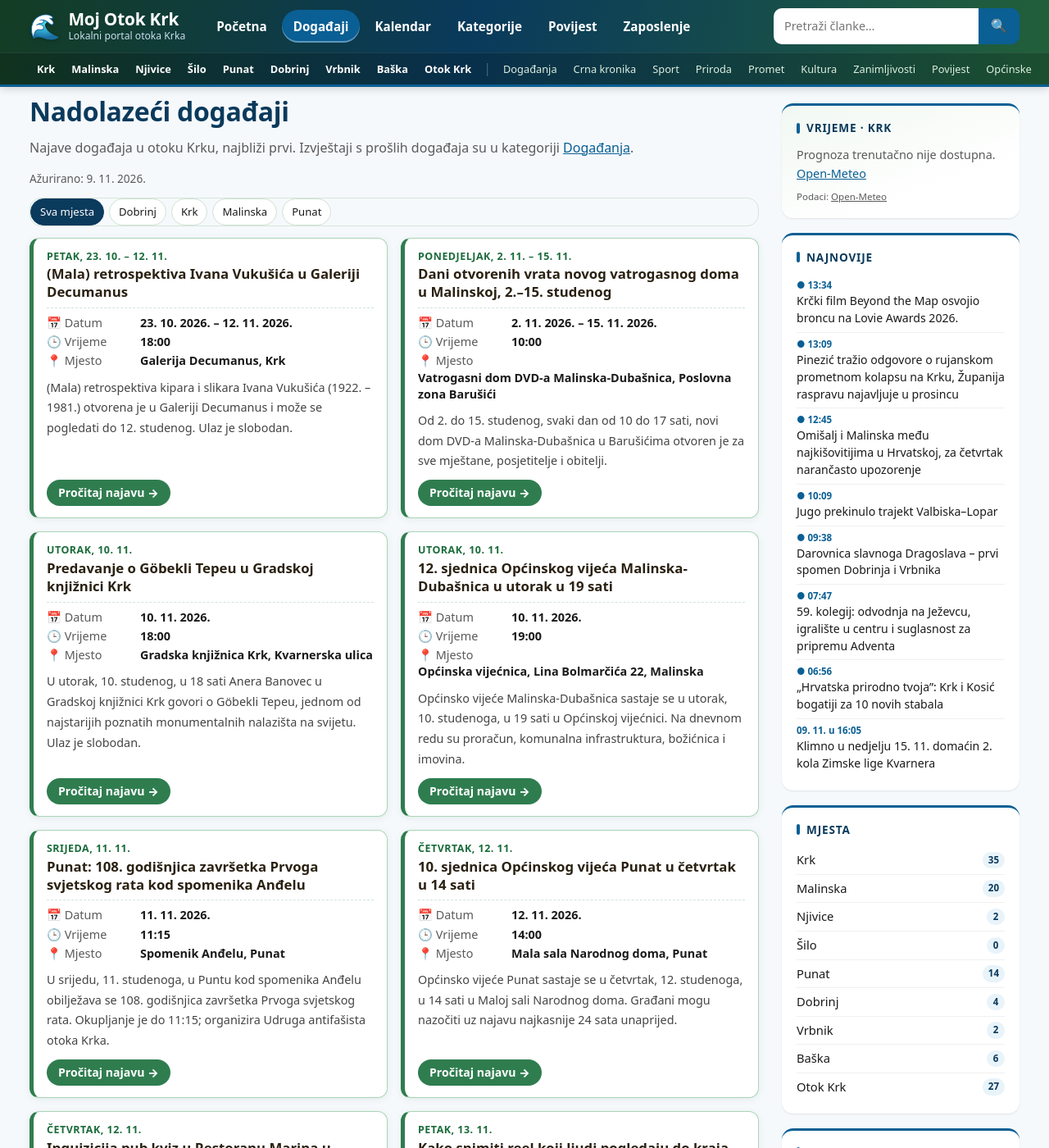
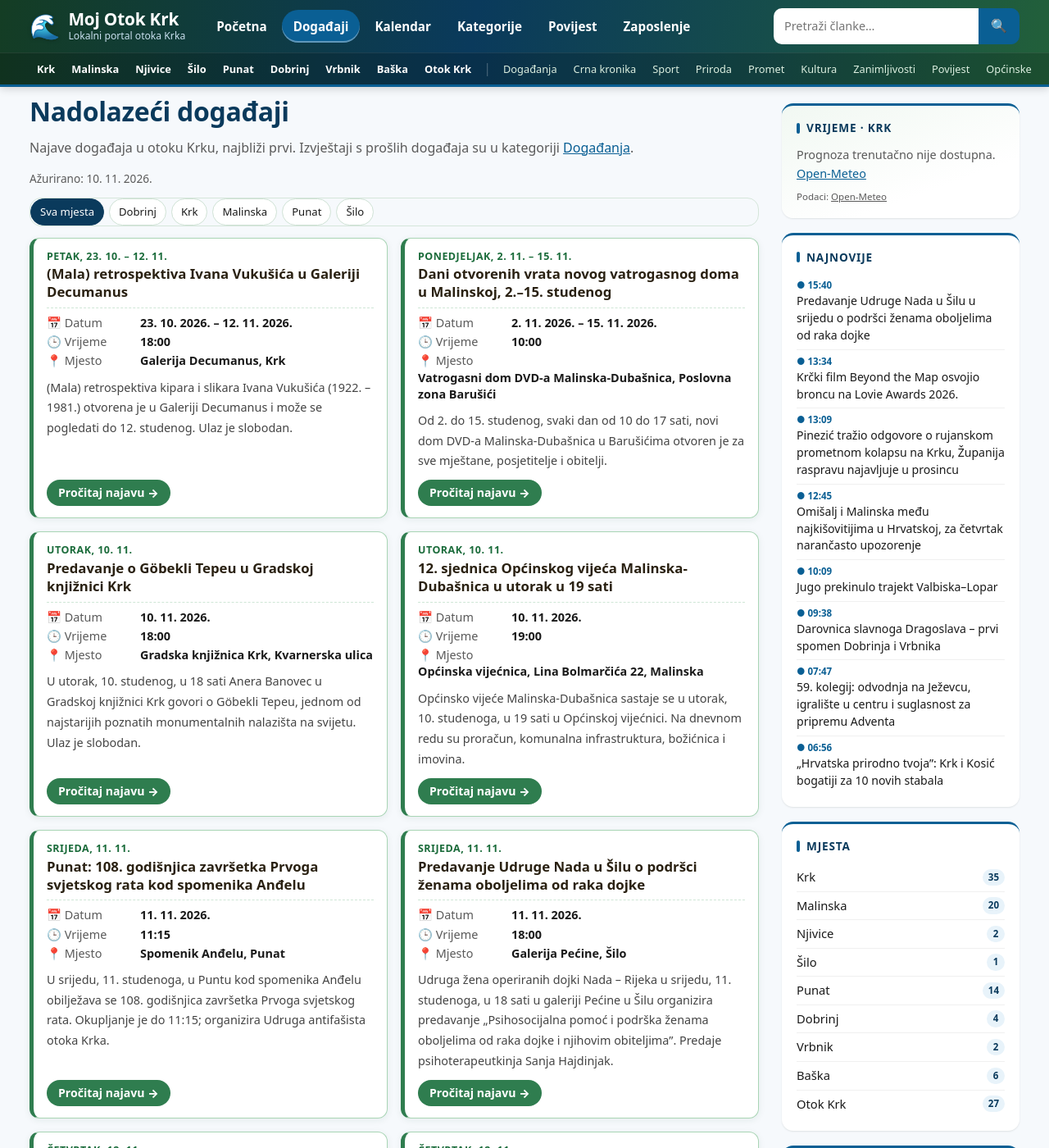
Before and after one commit to MojGK/moj-otok-krk, a Jekyll site: the page built from dogadaji.md, in a window 1280 px wide and 1400 px high. Shown: the whole window at 82% size. Built offline with Jekyll 4.4.1, drawn with Linux system fonts in a browser that asks for light colours; some of the changed text lies outside the part shown.

Commit message:
10.11: Predavanje Udruge Nada u Šilu; dopuna 2. kola Zimske lige u Klimnu

```diff
--- a/_data/dogadjanja.yml
+++ b/_data/dogadjanja.yml
@@ -1,6 +1,6 @@
 # DOGAĐANJA – živi popis iz članaka s event_date (nadolazeći).
 # Upute: _data/README-zaposlenje-dogadjanja.md
-azurirano: 2026-11-09
+azurirano: 2026-11-10
 dogadjaji:
   - naziv: "(Mala) retrospektiva Ivana Vukušića u Galeriji Decumanus"
     datum: 2026-10-23
@@ -39,6 +39,13 @@ dogadjaji:
     grad: Punat
     opis: "U srijedu, 11. studenoga, u Puntu kod spomenika Anđelu obilježava se 108. godišnjica završetka Prvoga svjetskog rata. Okupljanje je do 11:15; organizira Udruga antifašista otoka Krka."
     link: /punat-108-godisnjica-prvog-svjetskog-rata/
+  - naziv: "Predavanje Udruge Nada u Šilu o podršci ženama oboljelima od raka dojke"
+    datum: 2026-11-11
+    vrijeme: "18:00"
+    mjesto: "Galerija Pećine, Šilo"
+    grad: Šilo
+    opis: "Udruga žena operiranih dojki Nada – Rijeka u srijedu, 11. studenoga, u 18 sati u galeriji Pećine u Šilu organizira predavanje „Psihosocijalna pomoć i podrška ženama oboljelima od raka dojke i njihovim obiteljima”. Predaje psihoterapeutkinja Sanja Hajdinjak."
+    link: /predavanje-udruge-nada-silo/
   - naziv: "10. sjednica Općinskog vijeća Punat u četvrtak u 14 sati"
     datum: 2026-11-12
     vrijeme: "14:00"
@@ -79,7 +86,7 @@ dogadjaji:
     vrijeme: "11:00"
     mjesto: "Riva, Klimno"
     grad: Dobrinj
-    opis: "Drugo kolo 23. Zimske lige Kvarnera „Igor Malešević” održava se u nedjelju, 15. studenoga, u Klimnu. Glavna utrka starta u 11 sati na rivi; Mala liga oko 10:30. Najavljeno je i zimsko kupanje."
+    opis: "Drugo kolo 23. Zimske lige Kvarnera „Igor Malešević” u Klimnu: Mala liga u 10:30 (400 i 800 m), glavna trail-utrka od 7 km u 11:00 na rivi. Cesta od restorana Žal prema VSG Resortu zatvorena je od 10:30 do 12:00."
     link: /zimska-liga-kvarnera-klimno-2-kolo/
   - naziv: "„Tražim muža” s Jelicom Brestovac zatvara Mjesec smijeha u Hotelu Malin"
     datum: 2026-11-20
--- a/_posts/2026-11-09-zimska-liga-kvarnera-klimno-2-kolo.md
+++ b/_posts/2026-11-09-zimska-liga-kvarnera-klimno-2-kolo.md
@@ -7,29 +7,40 @@ type: Događanja
 categories: [Dobrinj, Događanja]
 event_date: 2026-11-15 11:00:00 +0100
 event_place: "Riva, Klimno"
-excerpt: "Drugo kolo 23. Zimske lige Kvarnera „Igor Malešević” održava se u nedjelju, 15. studenoga, u Klimnu. Glavna utrka starta u 11 sati na rivi; Mala liga oko 10:30. Najavljeno je i zimsko kupanje."
+excerpt: "Drugo kolo 23. Zimske lige Kvarnera „Igor Malešević” održava se u nedjelju, 15. studenoga, u Klimnu. Glavna trail-utrka od 7 km starta u 11 sati na rivi; Mala liga u 10:30. Cesta od restorana Žal prema VSG Resortu bit će zatvorena od 10:30 do 12:00."
 image: /assets/images/zimska-liga-klimno-ilustracija.jpg
 image_alt: "Neutralna ilustracija: staza uz more"
 image_credit: "Ilustracija (generirana), nije fotografija utrke"
-source: "[TK Rival – Zimska liga Kvarnera](https://rival.hr/zimska-liga-kvarnera); [Torpedo.media](https://torpedo.media/sport/andrija-zic-i-aurora-valincic-najbrzi-na-startu-zimske-lige-kvarnera)"
+source: "[TK Rival – Zimska liga Kvarnera](https://rival.hr/zimska-liga-kvarnera); [Bodulija.net](https://bodulija.net/zimska-liga-kvarnera-igor-malesevic-trail-utrka-stize-u-klimno/); [Torpedo.media](https://torpedo.media/sport/andrija-zic-i-aurora-valincic-najbrzi-na-startu-zimske-lige-kvarnera)"
 ---
 
 **Drugo kolo** 23. Zimske lige Kvarnera „Igor Malešević” održava se u **nedjelju, 15. studenoga 2026.**, u **Klimnu** (općina Dobrinj).
 
-Prema službenom rasporedu Triatlon kluba Rival, start glavne utrke je u **11:00**. Mala liga, prema pravilima lige, ide pola sata ranije (oko **10:30**), što potvrđuje i Torpedo.media. Start je na rivi.
+Prema službenom rasporedu Triatlon kluba Rival, start glavne utrke je u **11:00**. Mala liga, prema pravilima lige, ide pola sata ranije, u **10:30**. Start je na rivi.
 
-Organizacija kola u Klimnu ide u suradnji s udrugom **Kivna** i Turističkom zajednicom Općine Dobrinj. Organizatori najavljuju i **zimsko kupanje** u moru.
+Organizacija kola u Klimnu ide u suradnji s **USR Kivnom** i Turističkom zajednicom Općine Dobrinj. Organizatori najavljuju i **zimsko kupanje** u moru.
 
 Online prijave i propozicije dostupni su na [rival.hr](https://rival.hr/zimska-liga-kvarnera).
+
+## Dopuna, 10. 11.
+
+Prema Boduliji, utrka u Klimnu održava se **četvrtu godinu zaredom**. Ruta glavne utrke duga je **7 kilometara**: trail iz Klimna prema Šilu, uz more. Prijave, prema tom izvoru, moguće su i putem poveznice [tinyurl.com/zl2627kolo2prijave](https://tinyurl.com/zl2627kolo2prijave), a predložena ruta objavljena je na [Stravi](https://www.strava.com/routes/3291047431763094896). Bodulija očekuje oko **300 trkača**.
+
+Mala liga, prema službenim pravilima TK Rivala, namijenjena je djeci od 1. do 8. razreda osnovne škole: od 1. do 4. razreda trče 400 m, od 5. do 8. razreda 800 m. Bodulija tu dionicu opisuje kao utrku za djecu do 14 godina, na 400 i 800 metara, sa startom u 10:30 na rivi.
+
+Nakon utrke organizatori, prema Boduliji, najavljuju **jotu**. U Klimnu će, prema istom izvoru, biti **zatvorena cesta od restorana Žal prema VSG Resortu, od 10:30 do 12:00**.
 
 ## Praktično
 
 - **nedjelja, 15. 11. 2026.**
-- **11:00** glavna utrka (riva, Klimno)
-- **oko 10:30** Mala liga (djeca)
-- organizator: TK Rival; lokalni partner: Kivna / TZ Dobrinj
+- **10:30** Mala liga (riva, Klimno); prema TK Rivalu: 400 m (1.–4. razred) i 800 m (5.–8. razred)
+- **11:00** glavna utrka, 7 km (prema Boduliji)
+- zatvaranje ceste Žal – VSG Resort 10:30–12:00 (Bodulija)
+- organizatori: TK Rival i USR Kivna; TZ Dobrinj
+- prijave: [rival.hr](https://rival.hr/zimska-liga-kvarnera) i [online obrazac](https://tinyurl.com/zl2627kolo2prijave)
 
 ## Izvori
 
 - Triatlon klub Rival – službena stranica Zimske lige Kvarnera
+- Bodulija.net, 10. 11. 2026.
 - Torpedo.media, 10. 11. 2026.
--- /dev/null
+++ b/_posts/2026-11-10-predavanje-udruge-nada-silo.md
@@ -0,0 +1,29 @@
+---
+layout: post
+title: "Predavanje Udruge Nada u Šilu u srijedu o podršci ženama oboljelima od raka dojke"
+date: 2026-11-10 15:40:00 +0100
+location: Šilo
+type: Događanja
+categories: [Šilo, Događanja]
+event_date: 2026-11-11 18:00:00 +0100
+event_place: "Galerija Pećine, Šilo"
+excerpt: "Udruga žena operiranih dojki Nada – Rijeka u srijedu, 11. studenoga, u 18 sati u galeriji Pećine u Šilu organizira predavanje „Psihosocijalna pomoć i podrška ženama oboljelima od raka dojke i njihovim obiteljima”. Predaje psihoterapeutkinja Sanja Hajdinjak."
+image: /assets/images/predavanje-udruge-nada-silo-ilustracija.jpg
+image_alt: "Ilustracija: kamena galerija s praznim stolcima i govornicom, pripremljena za predavanje"
+image_credit: "Ilustracija (generirana), nije fotografija galerije Pećine ni predavanja"
+source: "[Bodulija.net](https://bodulija.net/predavanje-udruge-zena-operiranih-dojki-nada-u-silu/)"
+---
+
+Udruga žena operiranih dojki Nada – Rijeka u **srijedu, 11. studenoga 2026., u 18:00** u **galeriji Pećine u Šilu** organizira predavanje „Psihosocijalna pomoć i podrška ženama oboljelima od raka dojke i njihovim obiteljima”.
+
+Predaje psihoterapeutkinja **Sanja Hajdinjak**, piše Bodulija.
+
+## Praktično
+
+- **srijeda, 11. 11. 2026., 18:00**
+- **Galerija Pećine, Šilo**
+- organizator: Udruga žena operiranih dojki Nada – Rijeka
+
+## Izvori
+
+- Bodulija.net, 10. 11. 2026.
```
Also changed, not shown: assets/images/predavanje-udruge-nada-silo-ilustracija.jpg (added), assets/images/thumbs/predavanje-udruge-nada-silo-ilustracija.jpg (added).
